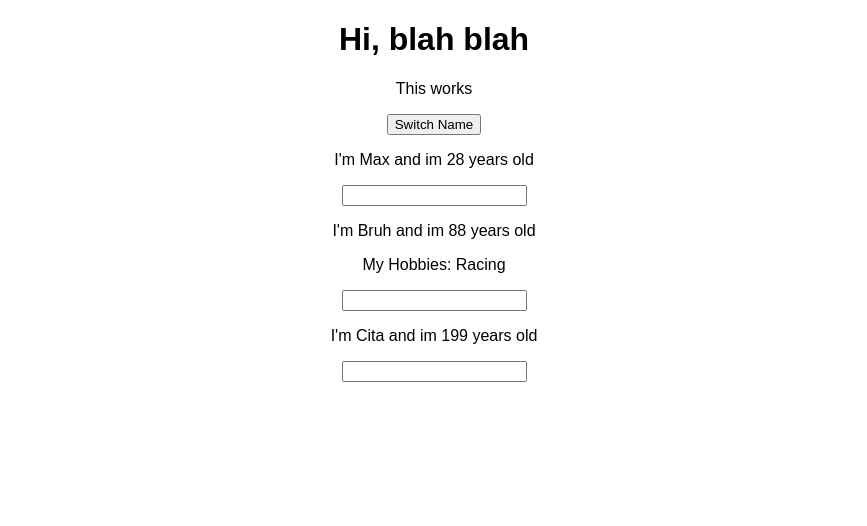
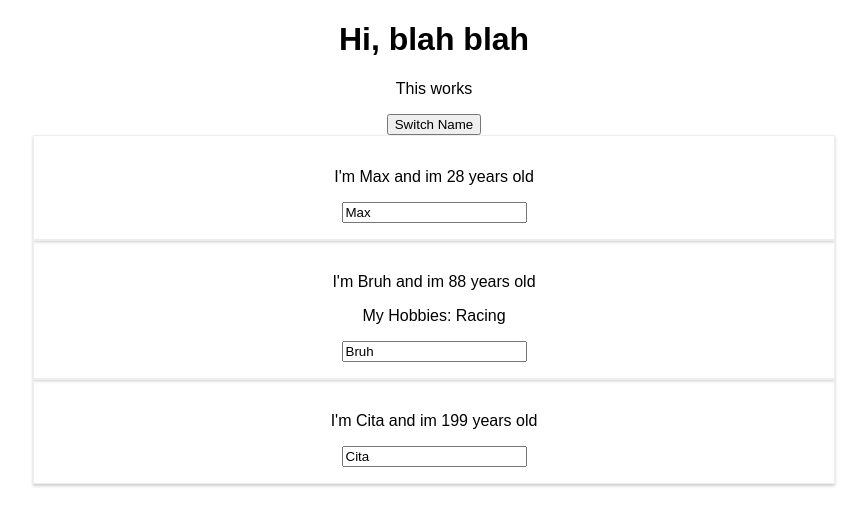
Before and after one commit to amiclot/practicereactapp, a React (Create React App) app: page / in a window 1280 px wide. Shown: the top 526 px of the page, without its empty margins (206-1073 px from the left). Built offline with nearby package versions, Linux system fonts and the light colour scheme.

Commit message:
add css to Person

```diff
--- /dev/null
+++ b/src/Person/Person.css
@@ -0,0 +1,8 @@
+.Person {
+	width: 60%;
+	margin: auto;
+	border: 1px solid #eee;
+	box-shadow: 0 2px 3px #ccc;
+	padding: 16px;
+	text-align: center;
+}
--- a/src/Person/Person.js
+++ b/src/Person/Person.js
@@ -1,12 +1,12 @@
 import React from 'react';
-
+import './Person.css';
 
 const person = (props) => {
 	return (
-	<div>
+	<div className ='Person'>
 		<p onClick={props.click}>I'm {props.name} and im {props.age} years old</p>
 		<p>{props.children}</p>
-		<input type="text" onChange={props.changed}/>
+		<input type="text" onChange={props.changed} value={props.name}/>
 	</div>
 		);
 
```
